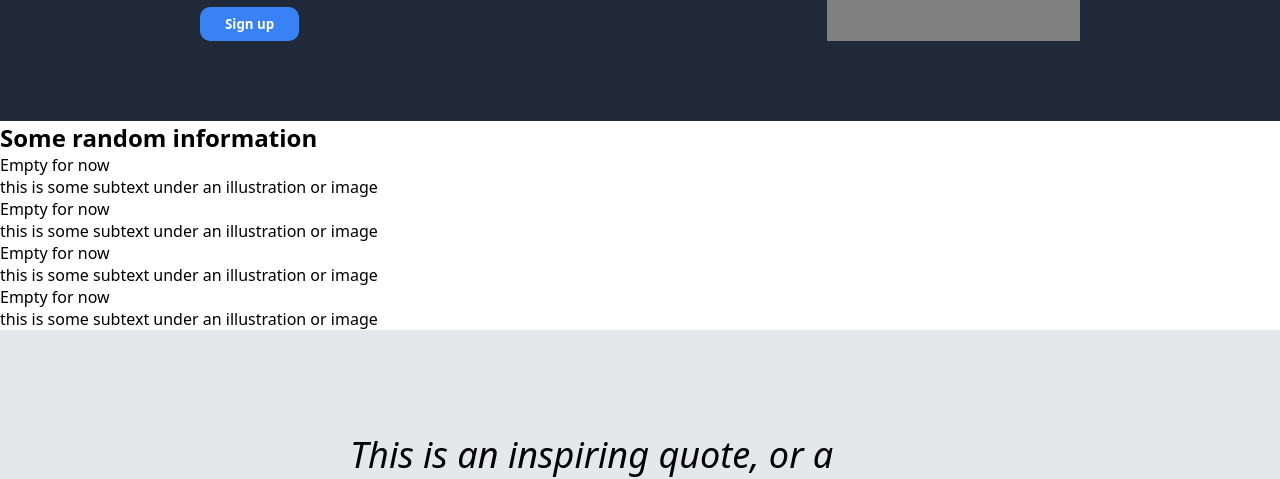
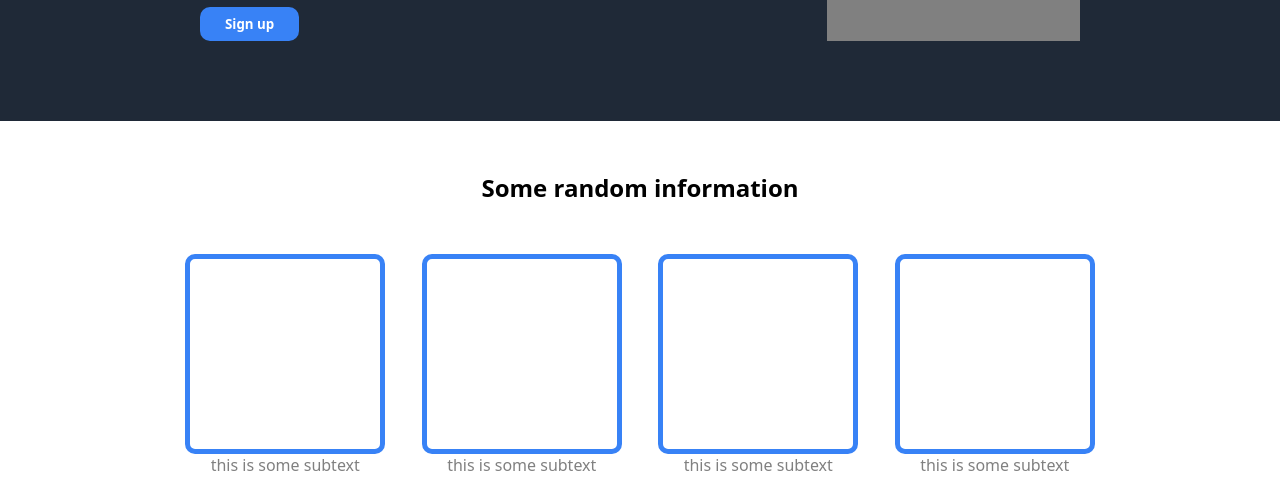
Before and after one commit to IoDevvo/Odin-Landing-Page, a plain HTML site: page index.html in a window 1280 px wide. Shown: the part 308-787 px from the top of the page. Drawn offline with Linux system fonts and the light colour scheme.

Commit message:
Give style to the card section
Needed to give style to the card section. Deleted every card content
in order to have only an empty box with a border and some subtext. Now
that the main page is ready, I will proceed to customize it.

```diff
--- a/index.html
+++ b/index.html
@@ -25,22 +25,22 @@
             </div>
         </div>
         <div class="content">
-            <div class="one">
-                <h2>Some random information</h2>
+            <h2>Some random information</h2>
+            <div class="first">
                 <div class="card">
-                    <div class="img">Empty for now</div>
+                    <div class="img"></div>
                     <div class="text">this is some subtext under an illustration or image</div>
                 </div>
                 <div class="card">
-                    <div class="img">Empty for now</div>
+                    <div class="img"></div>
                     <div class="text">this is some subtext under an illustration or image</div>
                 </div>
                 <div class="card">
-                    <div class="img">Empty for now</div>
+                    <div class="img"></div>
                     <div class="text">this is some subtext under an illustration or image</div>
                 </div>
                 <div class="card">
-                    <div class="img">Empty for now</div>
+                    <div class="img"></div>
                     <div class="text">this is some subtext under an illustration or image</div>
                 </div>
             </div>
--- a/styles/style.css
+++ b/styles/style.css
@@ -113,3 +113,28 @@ figcaption{
     border-color: white;
     align-self: center;
 }
+h2{
+    text-align: center;
+    margin-top: 50px;
+}
+.first{
+    display: flex;
+    justify-content: space-around;
+    width: 70%;
+    margin: 50px auto 120px auto;
+    text-align: center;
+    gap: 50px;
+}
+.img{
+    width: 200px;
+    height: 200px;
+    border: solid #3882f6 5px;
+    border-radius: 10px;
+}
+.card{
+    display: flex;
+    flex-direction: column;
+    align-items: center;
+    width: 160px;
+    color: grey;
+}
```
